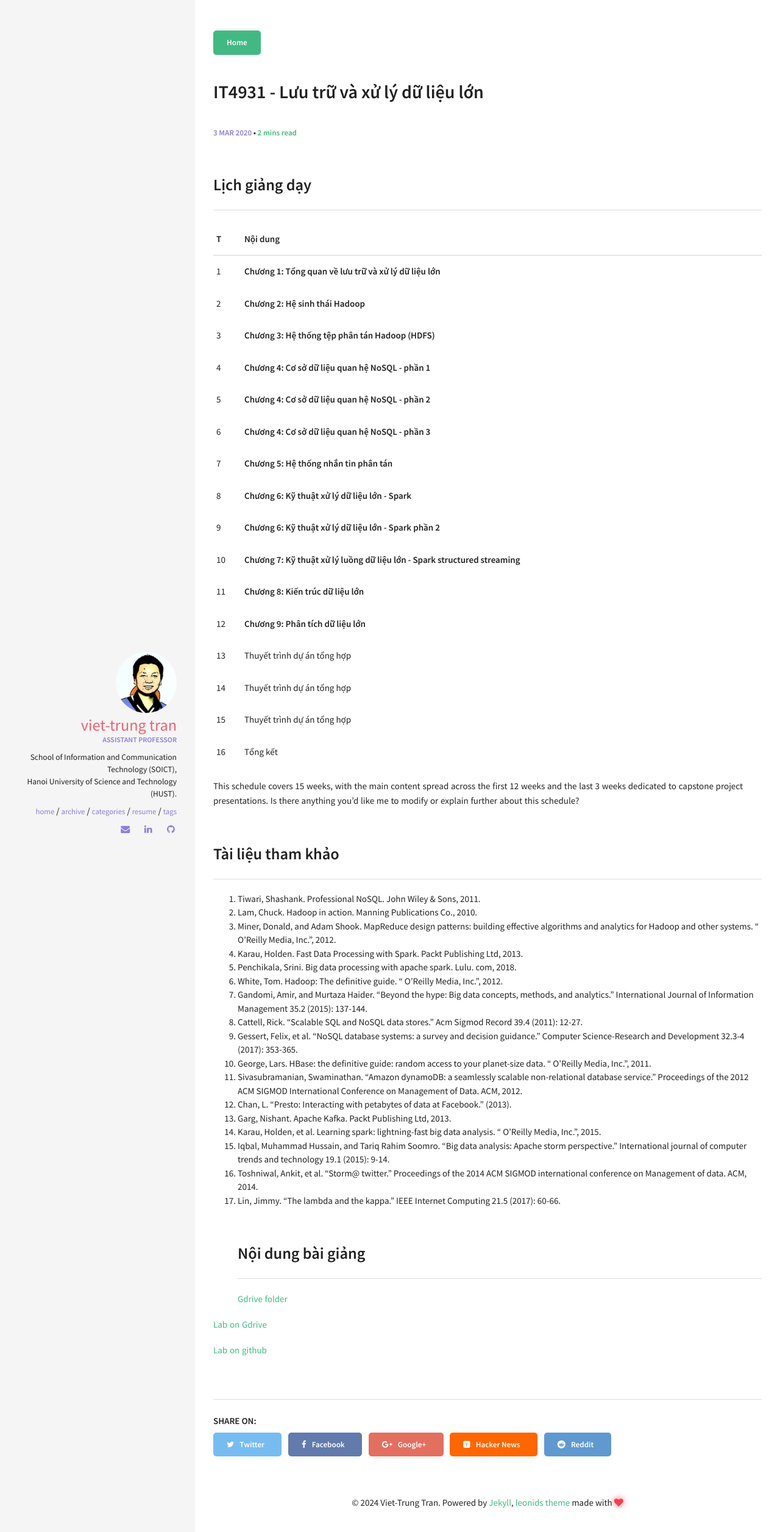
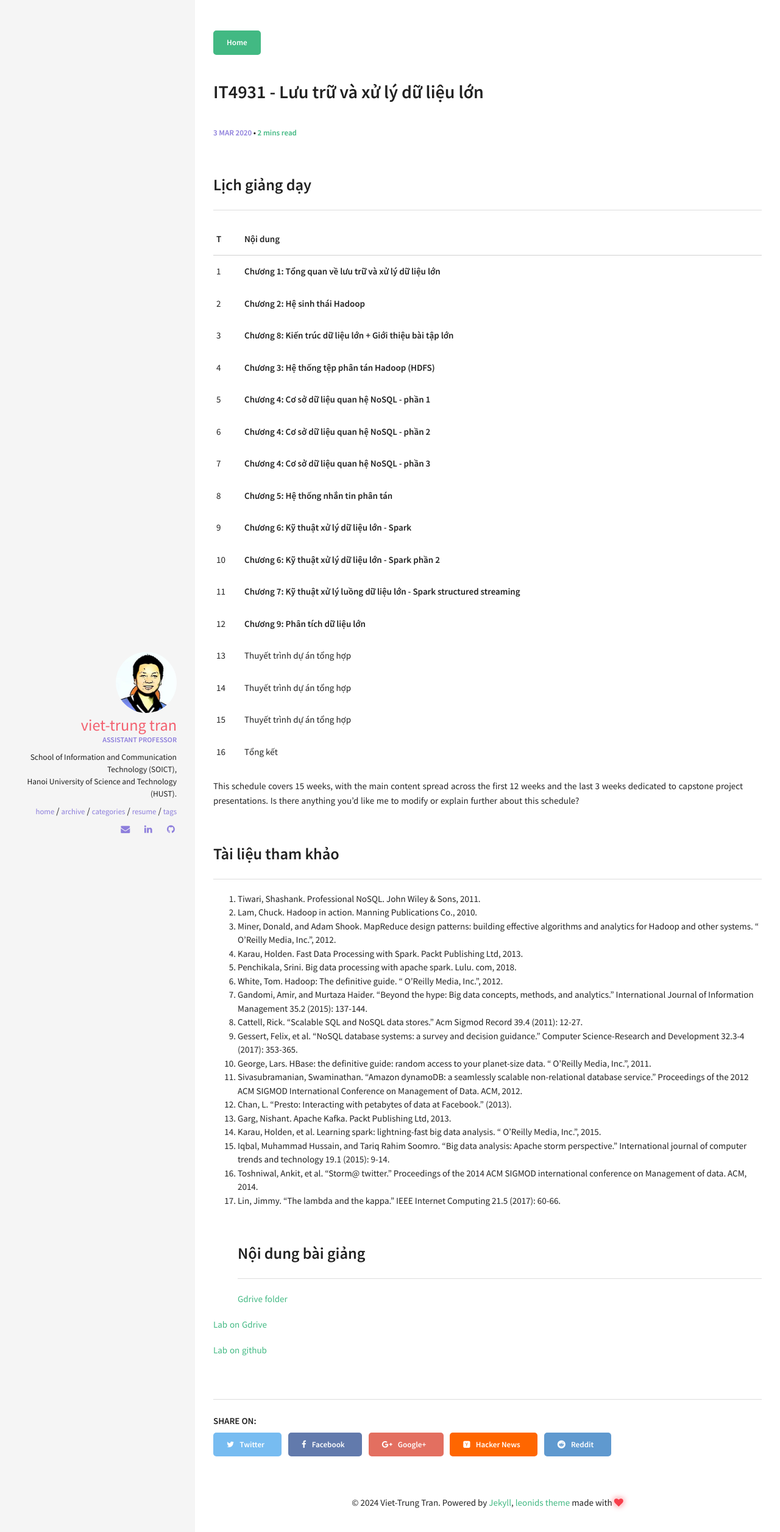
Before and after one commit to trungtv/trungtv.github.io, a Jekyll site: the page built from _posts/2020-03-03-it4931-luu-tru-va-xu-ly-du-lieu-lon.md, in a window 1280 px wide. Shown: the top 2512 px of the page at 61% size. Built offline with Jekyll 4.4.1, drawn with Linux system fonts in a browser that asks for light colours.

Commit message:
Update 2020-03-03-it4931-luu-tru-va-xu-ly-du-lieu-lon.md

```diff
--- a/_posts/2020-03-03-it4931-luu-tru-va-xu-ly-du-lieu-lon.md
+++ b/_posts/2020-03-03-it4931-luu-tru-va-xu-ly-du-lieu-lon.md
@@ -12,20 +12,21 @@ share: true
 |---|----------|
 | 1 | **Chương 1: Tổng quan về lưu trữ và xử lý dữ liệu lớn**
 | 2 | **Chương 2: Hệ sinh thái Hadoop**
-| 3 | **Chương 3: Hệ thống tệp phân tán Hadoop (HDFS)**
-| 4 | **Chương 4: Cơ sở dữ liệu quan hệ NoSQL - phần 1**
-| 5 | **Chương 4: Cơ sở dữ liệu quan hệ NoSQL - phần 2**
-| 6 | **Chương 4: Cơ sở dữ liệu quan hệ NoSQL - phần 3**
-| 7 | **Chương 5: Hệ thống nhắn tin phân tán**
-| 8 | **Chương 6: Kỹ thuật xử lý dữ liệu lớn - Spark**
-| 9 | **Chương 6: Kỹ thuật xử lý dữ liệu lớn - Spark phần 2**
-| 10 | **Chương 7: Kỹ thuật xử lý luồng dữ liệu lớn - Spark structured streaming**
-| 11 | **Chương 8: Kiến trúc dữ liệu lớn**
+| 3 | **Chương 8: Kiến trúc dữ liệu lớn + Giới thiệu bài tập lớn**
+| 4 | **Chương 3: Hệ thống tệp phân tán Hadoop (HDFS)**
+| 5 | **Chương 4: Cơ sở dữ liệu quan hệ NoSQL - phần 1**
+| 6 | **Chương 4: Cơ sở dữ liệu quan hệ NoSQL - phần 2**
+| 7 | **Chương 4: Cơ sở dữ liệu quan hệ NoSQL - phần 3**
+| 8 | **Chương 5: Hệ thống nhắn tin phân tán**
+| 9 | **Chương 6: Kỹ thuật xử lý dữ liệu lớn - Spark**
+| 10 | **Chương 6: Kỹ thuật xử lý dữ liệu lớn - Spark phần 2**
+| 11 | **Chương 7: Kỹ thuật xử lý luồng dữ liệu lớn - Spark structured streaming**
 | 12 | **Chương 9: Phân tích dữ liệu lớn**
 | 13 | Thuyết trình dự án tổng hợp |
 | 14 | Thuyết trình dự án tổng hợp |
 | 15 | Thuyết trình dự án tổng hợp |
 | 16 | Tổng kết |
+
 
 This schedule covers 15 weeks, with the main content spread across the first 12 weeks and the last 3 weeks dedicated to capstone project presentations. Is there anything you'd like me to modify or explain further about this schedule?
 ## Tài liệu tham khảo
```
